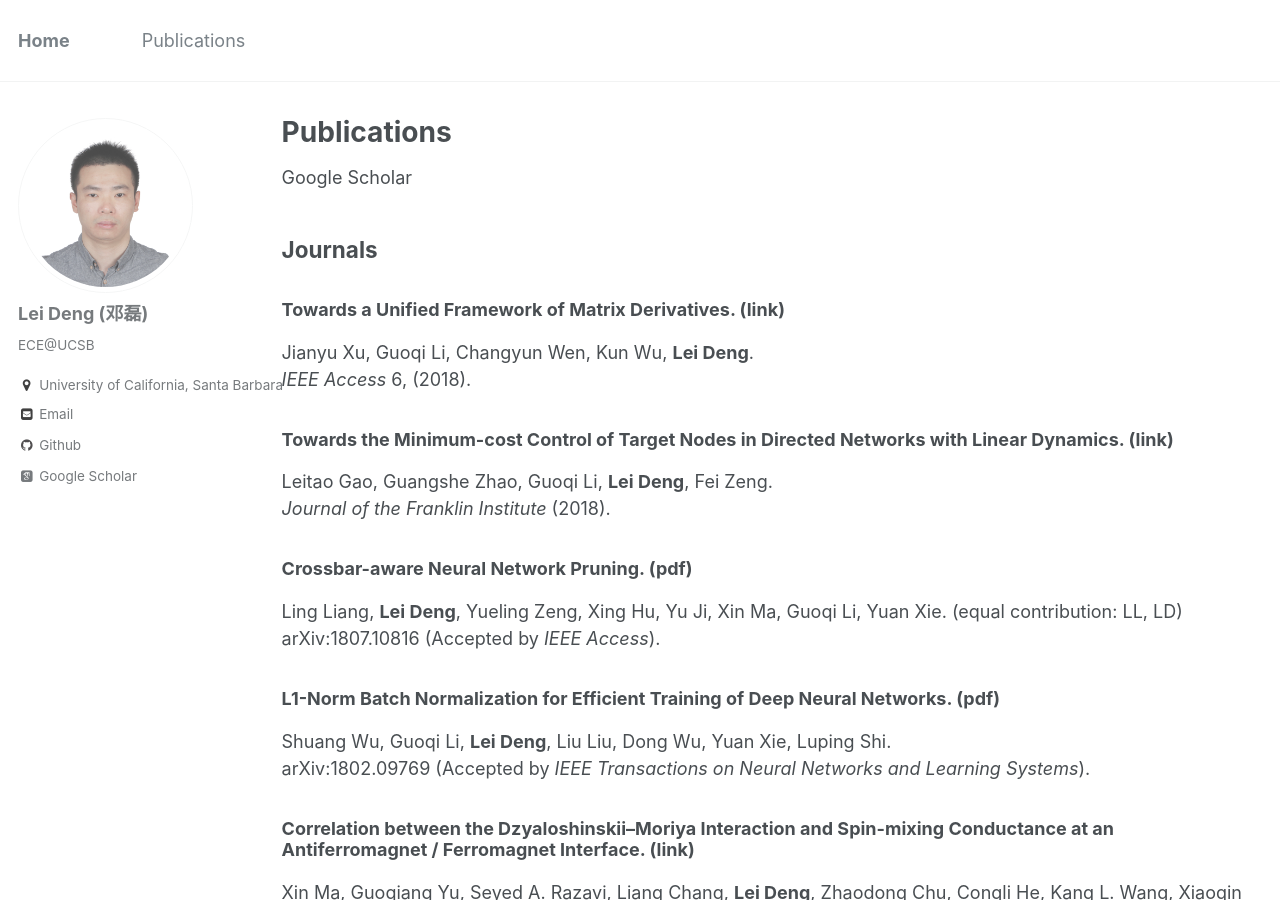
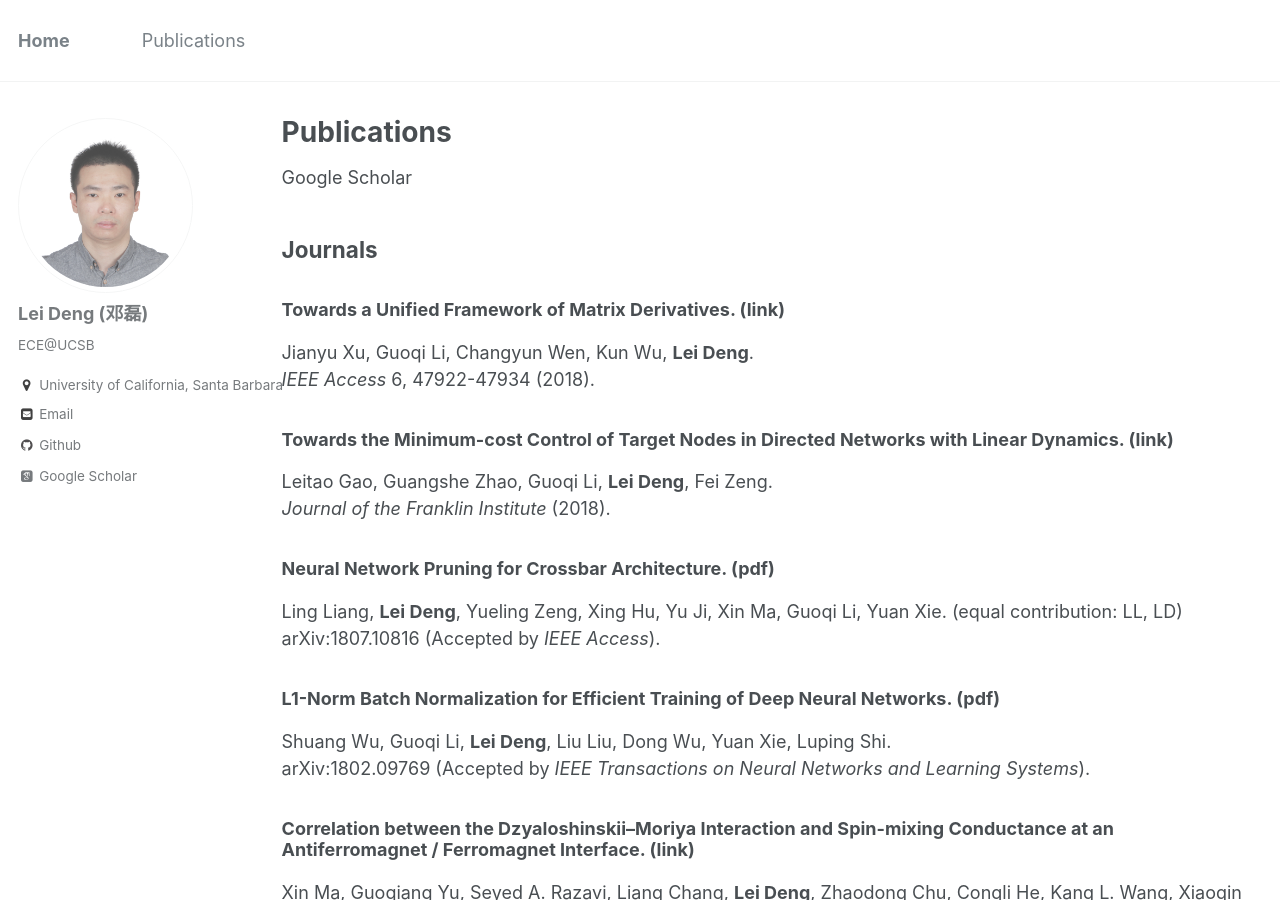
Before and after one commit to dllfei/dllfei.github.io, a Jekyll site: the page built from _pages/publications.md, in a window 1280 px wide and 900 px high. Built offline with Jekyll 4.4.1, drawn with Linux system fonts in a browser that asks for light colours; some web fonts are replaced.

Commit message:
Update publications.md

```diff
--- a/_pages/publications.md
+++ b/_pages/publications.md
@@ -10,13 +10,13 @@ author_profile: true
 
 ### Towards a Unified Framework of Matrix Derivatives. ([link](https://ieeexplore.ieee.org/abstract/document/8453264/)) <br />
 Jianyu Xu, Guoqi Li, Changyun Wen, Kun Wu, **Lei Deng**. <br />
-*IEEE Access* 6, (2018).
+*IEEE Access* 6, 47922-47934 (2018).
 
 ### Towards the Minimum-cost Control of Target Nodes in Directed Networks with Linear Dynamics. ([link](https://www.sciencedirect.com/science/article/pii/S0016003218305441)) <br />
 Leitao Gao, Guangshe Zhao, Guoqi Li, **Lei Deng**, Fei Zeng. <br />
 *Journal of the Franklin Institute* (2018).
 
-### Crossbar-aware Neural Network Pruning. ([pdf](https://arxiv.org/pdf/1807.10816.pdf)) <br />
+### Neural Network Pruning for Crossbar Architecture. ([pdf](https://arxiv.org/pdf/1807.10816.pdf)) <br />
 Ling Liang, **Lei Deng**, Yueling Zeng, Xing Hu, Yu Ji, Xin Ma, Guoqi Li, Yuan Xie. (equal contribution: LL, LD) <br />
 arXiv:1807.10816 (Accepted by *IEEE Access*).
 
```
